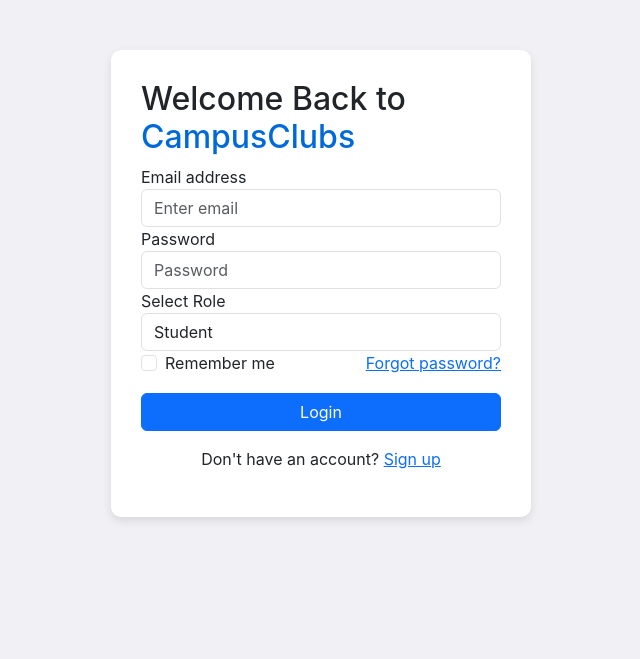
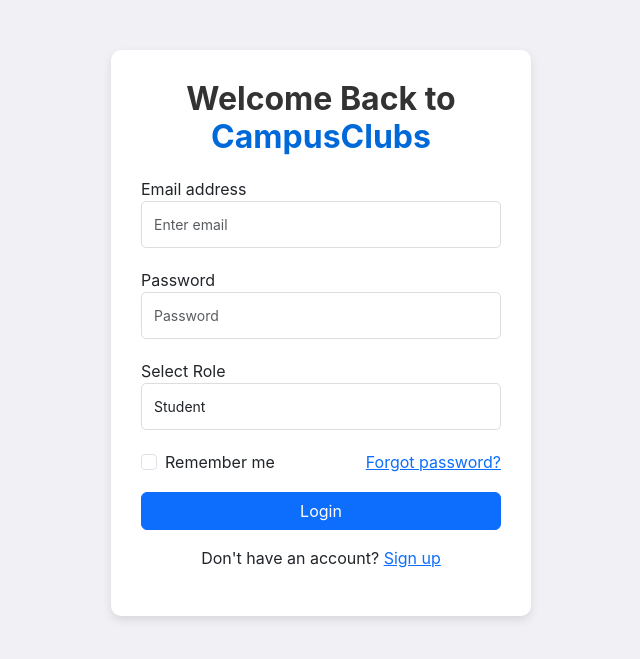
Before and after one commit to leojoegem/campusclubs, a PHP site: page / in a window 1280 px wide. Shown: the top 659 px of the page, without its empty margins (319-959 px from the left). Run offline with PHP 8.4, Linux system fonts and the light colour scheme; some libraries are stand-ins or nearby versions.

Commit message:
login page design enhanced

```diff
--- a/index.php
+++ b/index.php
@@ -67,6 +67,7 @@
             font-family: 'Inter', sans-serif;
             background-color: #f0f0f5;
         }
+
         .login-container {
             max-width: 420px;
             margin: 50px auto;
@@ -75,6 +76,58 @@
             border-radius: 10px;
             box-shadow: 0 4px 10px rgba(0, 0, 0, 0.1);
         }
+
+        .login-container h2 {
+            text-align: center;
+            margin-bottom: 20px;
+            font-weight: 700;
+            color: #333;
+        }
+
+        .form-group {
+            margin-bottom: 20px;
+        }
+
+        .form-control {
+            border-radius: 5px;
+            padding: 12px;
+            font-size: 14px;
+            border: 1px solid #ddd;
+        }
+
+        .btn-custom {
+            width: 100%;
+            padding: 12px;
+            background-color: #0069d9;
+            border: none;
+            border-radius: 5px;
+            color: white;
+            font-size: 16px;
+            font-weight: 700;
+            cursor: pointer;
+            transition: background-color 0.3s;
+        }
+
+        .btn-custom:hover {
+            background-color: #0056b3;
+        }
+
+        .footer {
+            text-align: center;
+            margin-top: 30px;
+            font-size: 14px;
+        }
+
+        .footer a {
+            text-decoration: none;
+            color: #0069d9;
+            font-weight: 500;
+        }
+
+        .footer a:hover {
+            color: #0056b3;
+        }
+
         .error-message {
             color: red;
             text-align: center;
```
